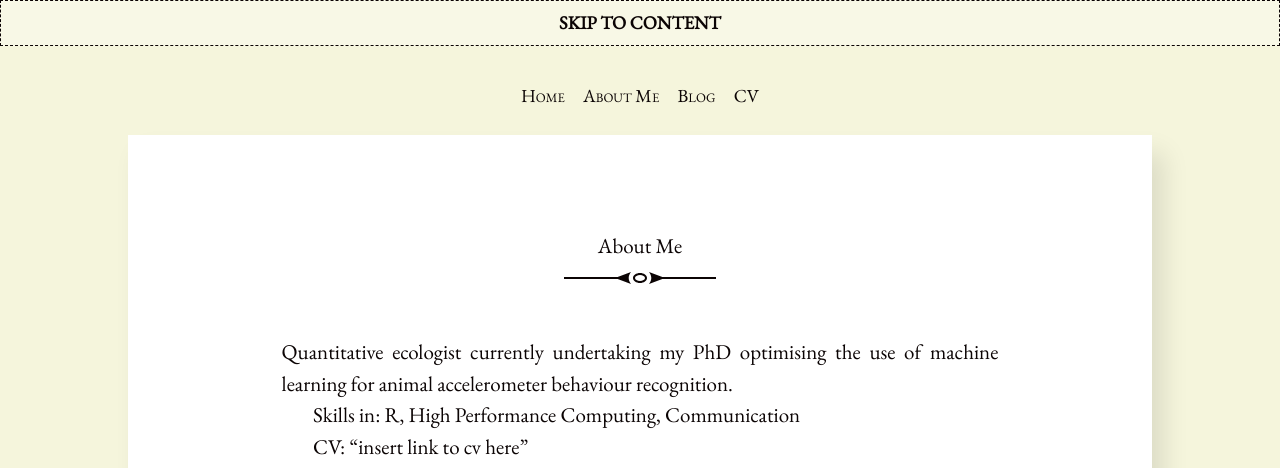
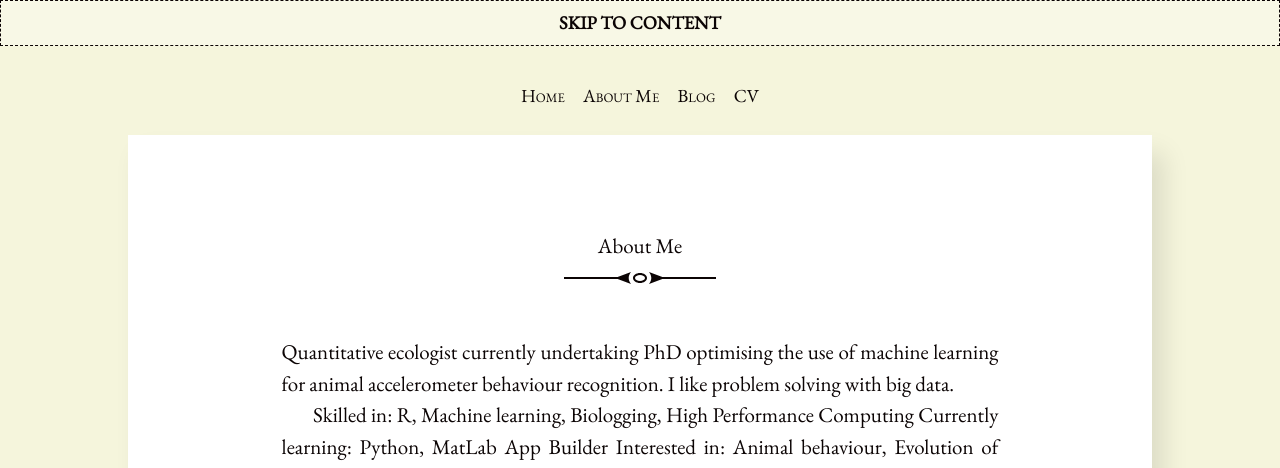
Before and after one commit to OakAlice/OakAlice.github.io, a Jekyll site: the page built from about.md, in a window 1280 px wide. Shown: the top 468 px of the page. Built offline with Jekyll 4.4.1, drawn with Linux system fonts in a browser that asks for light colours; some of the changed text lies outside the part shown.

Commit message:
Update about.md

```diff
--- a/about.md
+++ b/about.md
@@ -3,15 +3,13 @@ layout: post
 title: About Me
 ---
 
-Quantitative ecologist currently undertaking my PhD optimising the use of machine learning for animal accelerometer behaviour recognition.
+Quantitative ecologist currently undertaking PhD optimising the use of machine learning for animal accelerometer behaviour recognition. I like problem solving with big data.
 
-Skills in: R, High Performance Computing, Communication
+Skilled in: R, Machine learning, Biologging, High Performance Computing
+Currently learning: Python, MatLab App Builder
+Interested in: Animal behaviour, Evolution of collective (and anti-social) behaviour
+Chat with me about: Hiking, Sustainable fashion, Deep work
 
-CV: "insert link to cv here"
-
-<figure>
-  <img alt="Me with a joey" src="assets/images/me_with_joey.jpg" />
-  <figcaption>
-    Meeting a joey at our Roma field site. Part of ongoing research to understand kangaroo's survival in the arid Australian interior.
-  </figcaption>
-</figure>
+![me_hiking](https://github.com/user-attachments/assets/cf865448-4eab-44f9-ad49-9b68dc50caf3)
+!Hiking in Japan
+*Approaching the summit of Kitadake, Japan, shortly after dawn. (2024)*
```
